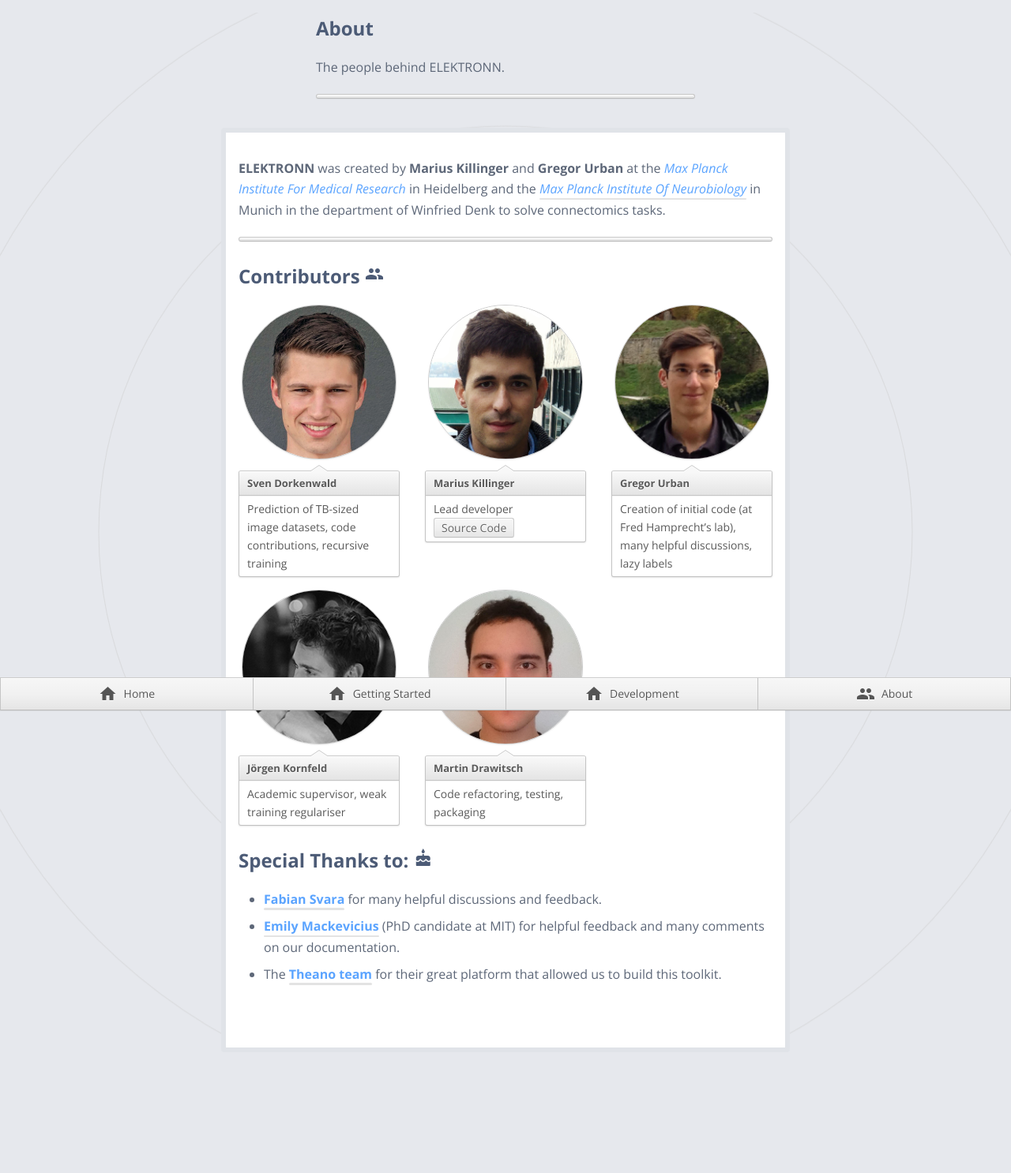
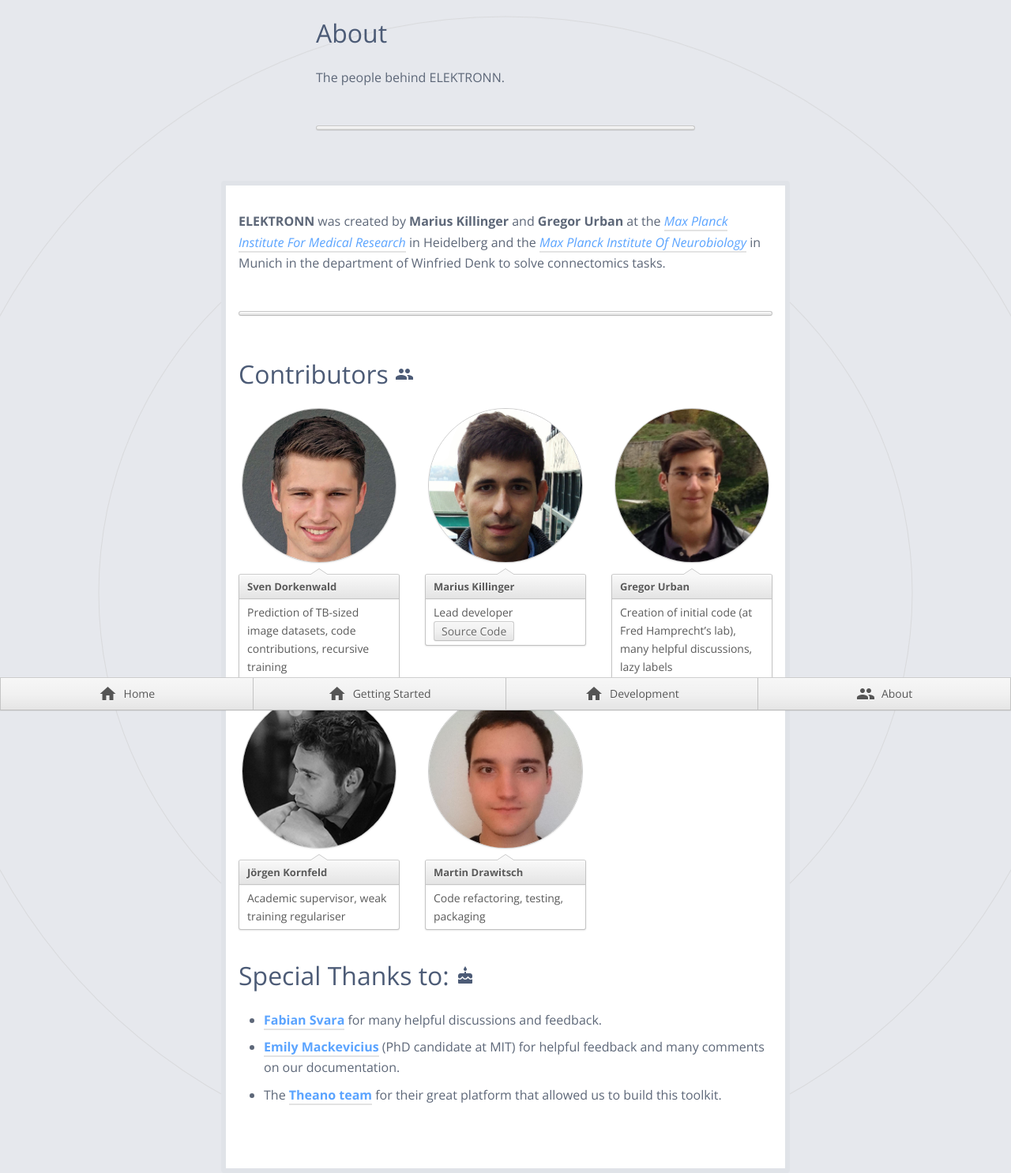
Before and after one commit to ELEKTRONN/elektronn.github.io, a Jekyll site: the page built from about.html, in a window 1280 px wide. Shown: the whole page at 79% size. Built offline with Jekyll 4.4.1, drawn with Linux system fonts in a browser that asks for light colours; before the commit the page ends 1333 px from its top, so only the background shows below that.

Commit message:
change link color (again)

```diff
--- a/_sass/_typography.scss
+++ b/_sass/_typography.scss
@@ -20,12 +20,17 @@
 	color: #4C5B76;
 }
 
+h2 {
+	font-size: 3.2rem;
+	font-weight: 400;
+}
+
 h3 {
 	font-size: 2.0rem;
 }
 
 hr {
-	margin: 21px 0;
+	margin: 3em 0;
 	width: 100%;
 	height: 6px;
 	background: #f0f0f0;
@@ -41,22 +46,16 @@
 }
 
 a:not(.tag):not(.button):not(.nav__toggle):not(.notification) {
-	position: relative;
 	color: #5BA4FF;
+	border-bottom: .175em solid #e3e3e3;
+	transition: all 0.2s ease-in-out;
 
-	&:hover::after {
-		background-color: #5BA4FF;
-	}
-
-	&::after {
-		transition: background-color 0.2s ease-in-out;
-		background-color: #e3e3e3;
-		border-radius: 0.175em;
-		bottom: -3px;
-		content: '';
-		height: 0.175em;
-		left: 0;
-		position: absolute;
-		width: 100%;
+	&:hover {
+		color: darken(#5BA4FF, 20);
+		border-color: #5BA4FF;
 	}
 }
+
+.popover ul a {
+	border-bottom: 0 !important;
+}
```
